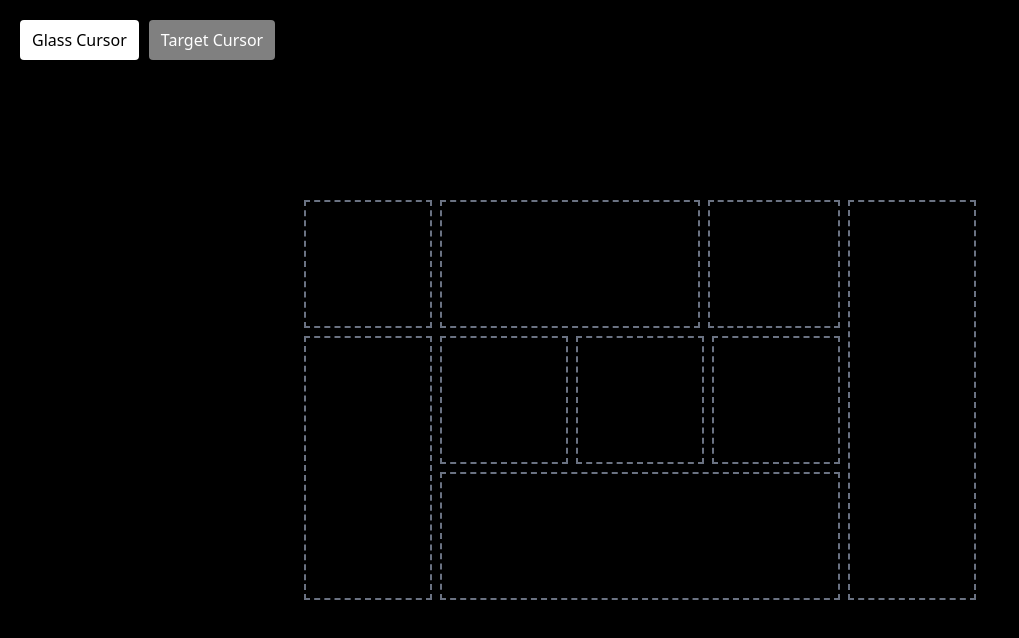
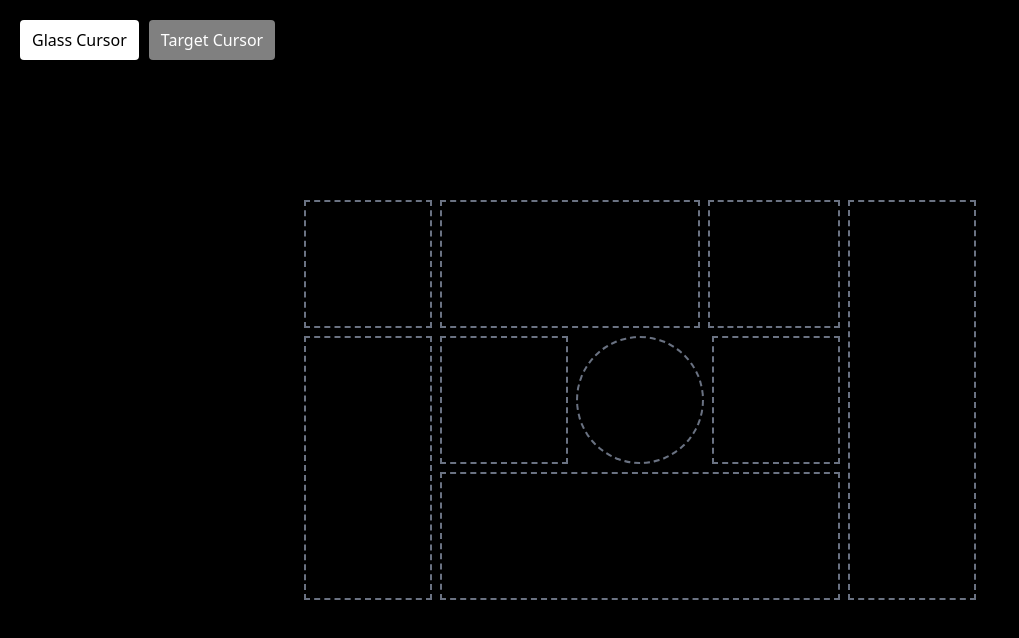
Before and after one commit to Maeeveee/Cursor-Component, a React (Vite) app: page / in a window 1280 px wide. Shown: the top 638 px of the page, without its empty margins (0-1019 px from the left). Built offline with nearby package versions, Linux system fonts and the light colour scheme.

Commit message:
add new item

```diff
--- a/src/pages/testButton.jsx
+++ b/src/pages/testButton.jsx
@@ -49,7 +49,7 @@ const TestButton = () => {
             onMouseDown={handleMouseDown}
           ></div>
           <div
-            className="target-btn w-32 h-32 border-2 border-dashed border-gray-500 flex items-center justify-center"
+            className="target-btn w-32 h-32 rounded-full border-2 border-dashed border-gray-500 flex items-center justify-center"
             onMouseDown={handleMouseDown}
           ></div>
           <div
```
